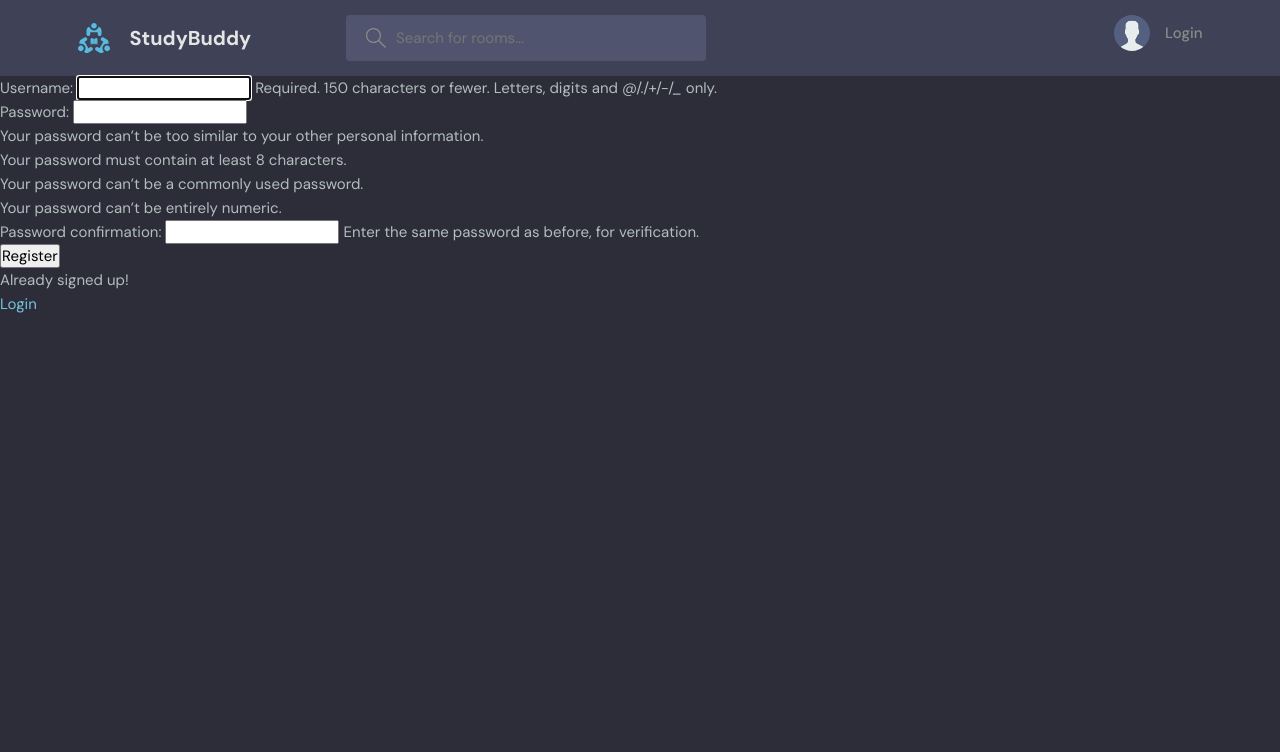
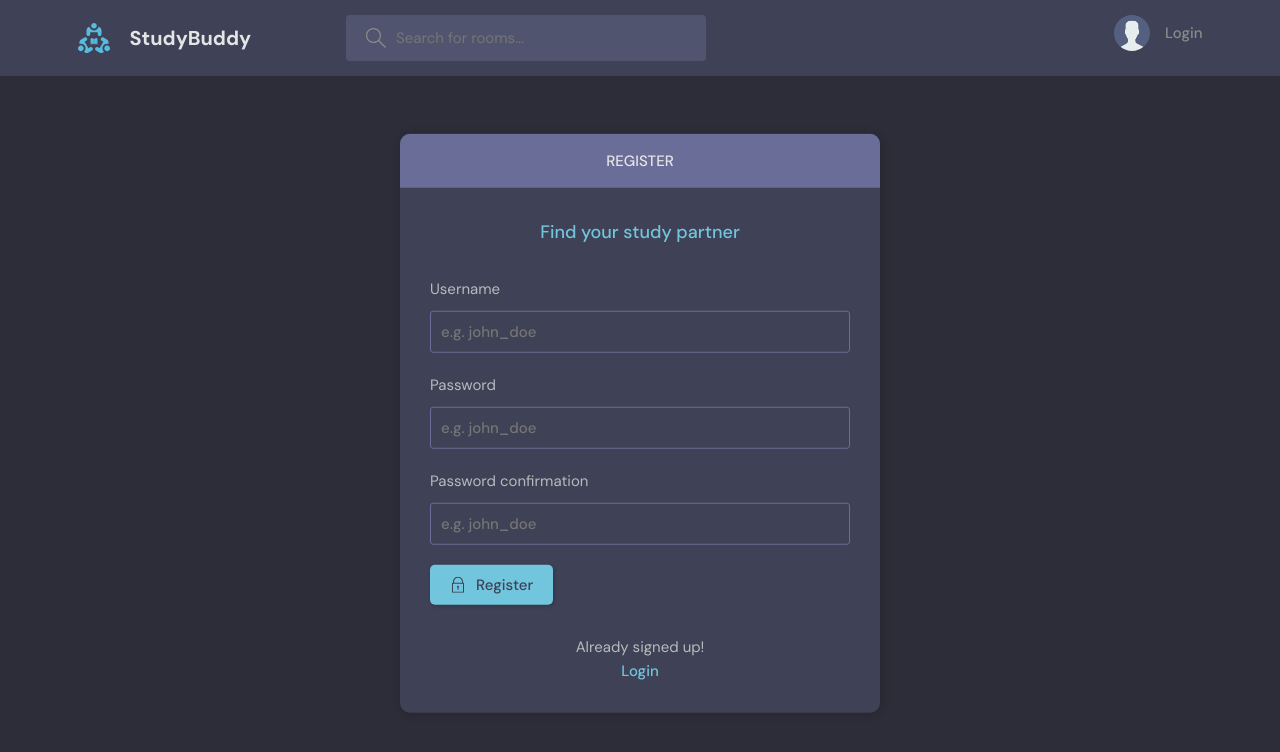
Before and after one commit to farrukh806/studyBud, a Django app: page /register/ in a window 1280 px wide. Shown: the top 752 px of the page. Run offline with Django 4.2, Linux system fonts and the light colour scheme.

Commit message:
Login and register templates added

```diff
--- a/base/templates/base/profile.html
+++ b/base/templates/base/profile.html
@@ -23,7 +23,9 @@
           <div class="profile__info">
             <h3>{{user.username}}</h3>
             <p>@{{user.username}}</p>
-            <a href="edit-user.html" class="btn btn--main btn--pill">Edit Profile</a>
+            {% if request.user == user %}
+            <a href="{% url 'update-user' %}" class="btn btn--main btn--pill">Edit Profile</a>
+            {% endif %}
           </div>
           <div class="profile__about">
             <h3>About</h3>
@@ -37,7 +39,7 @@
 
         <div class="roomList__header">
           <div>
-            <h2>Study Rooms Hosted by dennis_ivy</a>
+            <h2>Study Rooms Hosted by {{user.username}}</a>
             </h2>
           </div>
         </div>
--- a/base/templates/base/register_login.html
+++ b/base/templates/base/register_login.html
@@ -1,23 +1,126 @@
-{% extends 'main.html' %} {% block content%} {% if page == 'Login' %}
-<div>
-	<form action="" method="post">
+{% extends 'main.html' %} {% block content %}
+<main class="auth layout">
+	{% if page == 'Login' %}
+	<div class="container">
+		<div class="layout__box">
+			<div class="layout__boxHeader">
+				<div class="layout__boxTitle">
+					<h3>Login</h3>
+				</div>
+			</div>
+			<div class="layout__body">
+				<h2 class="auth__tagline">Find your study partner</h2>
+				<form class="form" action="#" method="post">
 					{% csrf_token %}
-		<label for="username">Username</label>
-		<input type="text" name="username" placeholder="Enter username" />
+					<div class="form__group form__group">
+						<label for="room_name">Username</label>
+						<input
+							id="username"
+							name="username"
+							type="text"
+							placeholder="e.g. john_doe"
+						/>
+					</div>
+					<div class="form__group">
 						<label for="password">Password</label>
-		<input type="text" name="password" placeholder="Enter password" />
-		<input type="submit" value="Login" />
+						<input
+							id="password"
+							name="password"
+							type="password"
+							placeholder="&bull;&bull;&bull;&bull;&bull;&bull;&bull;&bull;"
+						/>
+					</div>
+
+					<button class="btn btn--main" type="submit">
+						<svg
+							version="1.1"
+							xmlns="http://www.w3.org/2000/svg"
+							width="32"
+							height="32"
+							viewBox="0 0 32 32"
+						>
+							<title>lock</title>
+							<path
+								d="M27 12h-1v-2c0-5.514-4.486-10-10-10s-10 4.486-10 10v2h-1c-0.553 0-1 0.447-1 1v18c0 0.553 0.447 1 1 1h22c0.553 0 1-0.447 1-1v-18c0-0.553-0.447-1-1-1zM8 10c0-4.411 3.589-8 8-8s8 3.589 8 8v2h-16v-2zM26 30h-20v-16h20v16z"
+							></path>
+							<path
+								d="M15 21.694v4.306h2v-4.306c0.587-0.348 1-0.961 1-1.694 0-1.105-0.895-2-2-2s-2 0.895-2 2c0 0.732 0.413 1.345 1 1.694z"
+							></path>
+						</svg>
+
+						Login
+					</button>
 				</form>
+
+				<div class="auth__action">
 					<p>Haven't signed up yet?</p>
-	<a href="{% url 'register' %}">Register</a>
+					<a href="{% url 'register' %}" class="btn btn--link"
+						>Sign Up</a
+					>
 				</div>
 				{% else %}
-<div>
-	<form action="" method="post">
-		{% csrf_token %} {{form.as_p }}
-		<input type="submit" value="Register" />
+				<div class="container">
+					<div class="layout__box">
+						<div class="layout__boxHeader">
+							<div class="layout__boxTitle">
+								<h3>Register</h3>
+							</div>
+						</div>
+						<div class="layout__body">
+							<h2 class="auth__tagline">
+								Find your study partner
+							</h2>
+							<form class="form" action="#" method="post">
+								{% csrf_token %} {% for field in form %}
+								<div class="form__group">
+									<label for="room_name"
+										>{{field.label}}</label
+									>
+									<input
+										id="username"
+										name="{{field.name}}"
+										type="text"
+										placeholder="e.g. john_doe"
+									/>
+								</div>
+
+								{% endfor %}
+
+								<button class="btn btn--main" type="submit">
+									<svg
+										version="1.1"
+										xmlns="http://www.w3.org/2000/svg"
+										width="32"
+										height="32"
+										viewBox="0 0 32 32"
+									>
+										<title>lock</title>
+										<path
+											d="M27 12h-1v-2c0-5.514-4.486-10-10-10s-10 4.486-10 10v2h-1c-0.553 0-1 0.447-1 1v18c0 0.553 0.447 1 1 1h22c0.553 0 1-0.447 1-1v-18c0-0.553-0.447-1-1-1zM8 10c0-4.411 3.589-8 8-8s8 3.589 8 8v2h-16v-2zM26 30h-20v-16h20v16z"
+										></path>
+										<path
+											d="M15 21.694v4.306h2v-4.306c0.587-0.348 1-0.961 1-1.694 0-1.105-0.895-2-2-2s-2 0.895-2 2c0 0.732 0.413 1.345 1 1.694z"
+										></path>
+									</svg>
+
+									Register
+								</button>
 							</form>
+
+							<div class="auth__action">
 								<p>Already signed up!</p>
-	<a href="{% url 'login' %}">Login</a>
+								<a
+									href="{% url 'login' %}"
+									class="btn btn--link"
+									>Login</a
+								>
 							</div>
-{% endif %} {% endblock content%}
+						</div>
+					</div>
+				</div>
+				{% endif %}
+			</div>
+		</div>
+	</div>
+</main>
+{% endblock content %}
--- a/base/urls.py
+++ b/base/urls.py
@@ -14,4 +14,5 @@ urlpatterns = [
     path('update-room/<str:pk>', views.updateRoom, name='update-room'),
     path('delete-room/<str:pk>', views.deleteRoom, name='delete-room'),
     path('delete-message/<str:pk>', views.deleteMessage, name='delete-message'),
+    path('update-user/', views.updateUser, name='update-user'),
 ]
--- a/base/views.py
+++ b/base/views.py
@@ -7,7 +7,7 @@ from django.contrib.auth import authenticate, login, logout
 from django.contrib import messages
 from django.contrib.auth.forms import UserCreationForm
 from .models import Room, Topic, Message
-from .forms import RoomForm
+from .forms import RoomForm, UserForm
 
 
 def loginPage(request):
@@ -77,7 +77,6 @@ def room(request, pk):
     room = Room.objects.get(id=pk)
     room_messages = room.message_set.all().order_by('-created')
     participants = room.participants.all()
-
     if request.method == 'POST':
         message = Message.objects.create(user=request.user, room=room, body=request.POST.get('body'))
         room.participants.add(request.user)
@@ -167,4 +166,20 @@ def deleteMessage(request, pk):
     if request.method == 'POST':
         message.delete()
         return redirect('/room/' + str(message.room.id))
-    return render(request, 'delete.html', {'obj':message})
+    context = {'obj' : message, 'room_id': message.room.id}
+    return render(request, 'delete.html', context)
+
+
+@login_required(login_url='/login')
+def updateUser(request):
+    user = request.user
+    form = UserForm(instance=user)
+
+    if request.method == 'POST':
+        form = UserForm(request.POST, instance=user)
+        if form.is_valid():
+            form.save()
+            return redirect('user-profile', pk=user.id)
+    context = {'form': form }
+
+    return render(request, 'update-user.html', context)
--- a/templates/navbar.html
+++ b/templates/navbar.html
@@ -62,7 +62,7 @@
 			</a>
 			{% endif %}
 			<div class="dropdown-menu">
-				<a href="settings.html" class="dropdown-link"
+				<a href="{% url 'update-user' %}" class="dropdown-link"
 					><svg
 						version="1.1"
 						xmlns="http://www.w3.org/2000/svg"
```
Also changed, not shown: base/forms.py (+8 -0 lines), base/templates/base/delete.html (+41 -8 lines), base/templates/base/delete_old.html (added, +10 -0 lines), base/templates/base/register_login_old.html (added, +23 -0 lines), base/templates/base/room.html (+6 -1 lines), base/templates/base/update-user.html (added, +43 -0 lines). Lines whose indentation alone changed are shown as unchanged.
